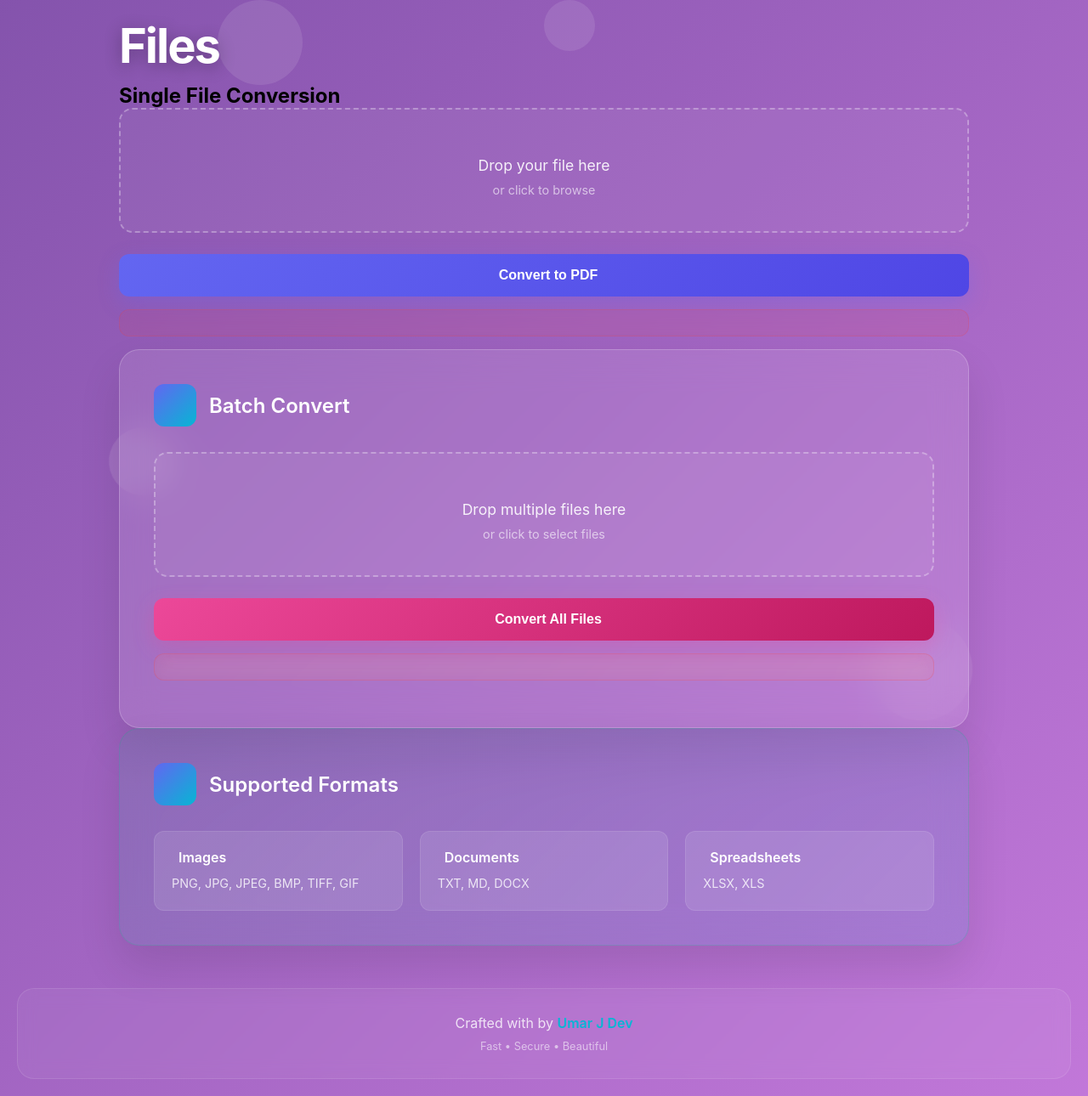
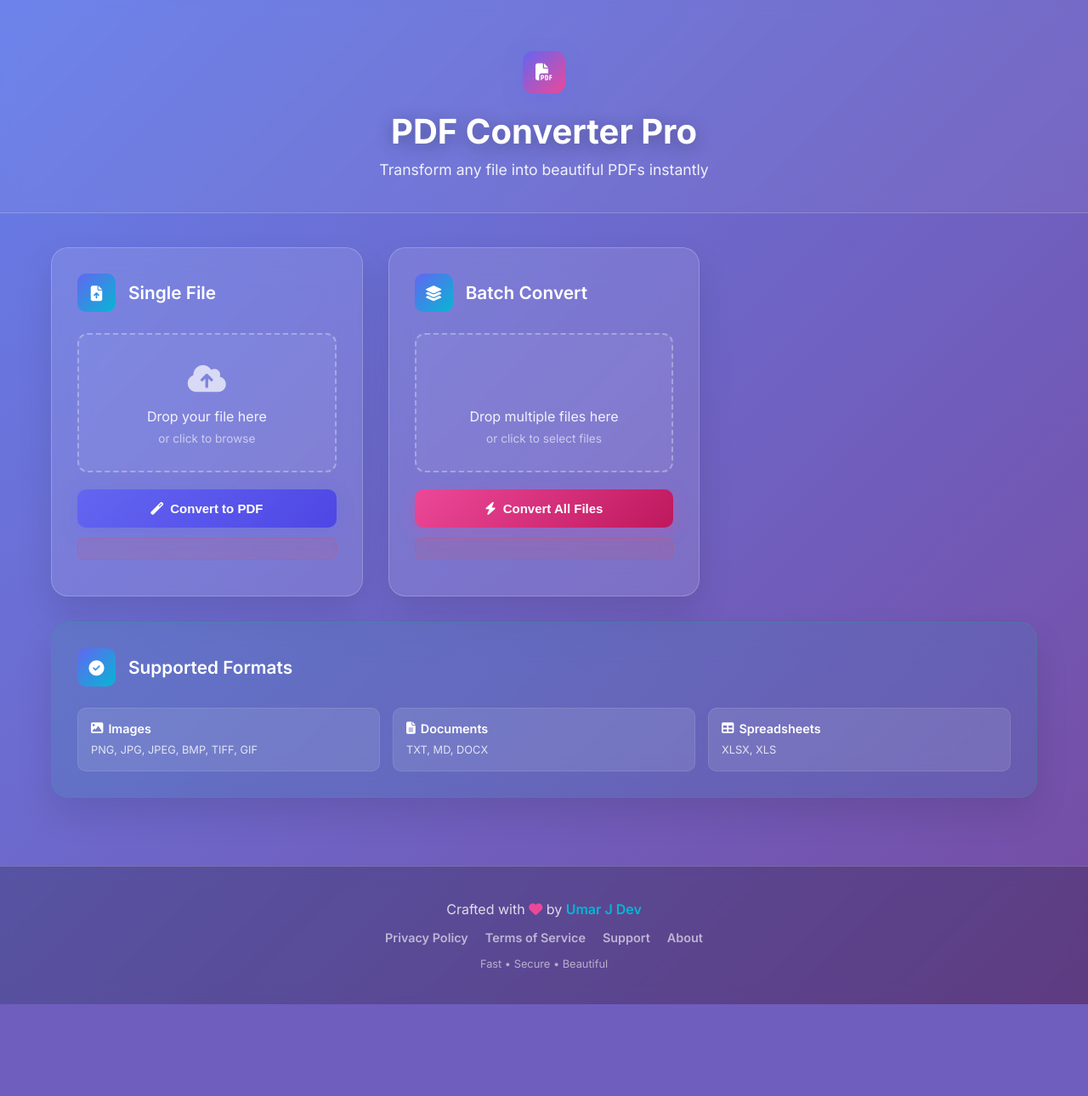
Before and after one commit to umarJ-max/ALL-File-Types-To-PDF-Convert, a Flask app: page / in a window 1280 px wide. Shown: the whole page at 85% size. After the commit the page ends 1182 px from the top, so only its background shows below. Run offline with Flask 2, Linux system fonts and the light colour scheme.

Commit message:
Mobile responsive design with optimized performance

```diff
--- a/templates/index.html
+++ b/templates/index.html
@@ -3,18 +3,16 @@
 <head>
     <meta charset="UTF-8">
     <meta name="viewport" content="width=device-width, initial-scale=1.0">
-    <title>Files</title>
+    <title>PDF Converter Pro</title>
+    <link href="https://fonts.googleapis.com/css2?family=Inter:wght@300;400;500;600;700&display=swap" rel="stylesheet">
+    <link rel="stylesheet" href="https://cdnjs.cloudflare.com/ajax/libs/font-awesome/6.4.0/css/all.min.css">
     <style>
         :root {
             --primary: #6366f1;
-            --primary-dark: #4f46e5;
             --secondary: #ec4899;
             --accent: #06b6d4;
             --success: #10b981;
-            --warning: #f59e0b;
             --error: #ef4444;
-            --dark: #0f172a;
-            --light: #f8fafc;
             --glass: rgba(255, 255, 255, 0.1);
             --glass-border: rgba(255, 255, 255, 0.2);
         }
@@ -22,66 +20,18 @@
         * { margin: 0; padding: 0; box-sizing: border-box; }
 
         body {
-            font-family: 'Inter', -apple-system, BlinkMacSystemFont, sans-serif;
-            background: linear-gradient(135deg, #667eea 0%, #764ba2 50%, #f093fb 100%);
-            background-size: 400% 400%;
-            animation: gradientShift 15s ease infinite;
+            font-family: 'Inter', sans-serif;
+            background: linear-gradient(135deg, #667eea 0%, #764ba2 100%);
             min-height: 100vh;
-            padding: 20px;
             overflow-x: hidden;
-        }
-
-        @keyframes gradientShift {
-            0% { background-position: 0% 50%; }
-            50% { background-position: 100% 50%; }
-            100% { background-position: 0% 50%; }
-        }
-
-        .floating-shapes {
-            position: fixed;
-            top: 0;
-            left: 0;
-            width: 100%;
-            height: 100%;
-            pointer-events: none;
-            z-index: 1;
-        }
-
-        .shape {
-            position: absolute;
-            background: rgba(255, 255, 255, 0.1);
-            border-radius: 50%;
-            animation: float 20s infinite linear;
-        }
-
-        .shape:nth-child(1) { width: 80px; height: 80px; left: 10%; animation-delay: 0s; }
-        .shape:nth-child(2) { width: 120px; height: 120px; left: 80%; animation-delay: 5s; }
-        .shape:nth-child(3) { width: 60px; height: 60px; left: 50%; animation-delay: 10s; }
-        .shape:nth-child(4) { width: 100px; height: 100px; left: 20%; animation-delay: 15s; }
-
-        @keyframes float {
-            0% { transform: translateY(100vh) rotate(0deg); opacity: 0; }
-            10% { opacity: 1; }
-            90% { opacity: 1; }
-            100% { transform: translateY(-100px) rotate(360deg); opacity: 0; }
-        }
-
-        .container {
-            max-width: 1000px;
-            margin: 0 auto;
-            position: relative;
-            z-index: 2;
         }
 
         .header {
             text-align: center;
-            margin-bottom: 50px;
-            animation: slideDown 1s ease-out;
-        }
-
-        @keyframes slideDown {
-            from { opacity: 0; transform: translateY(-50px); }
-            to { opacity: 1; transform: translateY(0); }
+            padding: 60px 20px 40px;
+            background: rgba(255, 255, 255, 0.05);
+            backdrop-filter: blur(10px);
+            border-bottom: 1px solid var(--glass-border);
         }
 
         .logo {
@@ -92,36 +42,41 @@
         }
 
         .logo-icon {
-            width: 60px;
-            height: 60px;
+            width: 50px;
+            height: 50px;
             background: linear-gradient(135deg, var(--primary), var(--secondary));
-            border-radius: 16px;
+            border-radius: 12px;
             display: flex;
             align-items: center;
             justify-content: center;
-            font-size: 24px;
+            font-size: 20px;
             color: white;
-            box-shadow: 0 10px 30px rgba(99, 102, 241, 0.3);
+            box-shadow: 0 8px 25px rgba(99, 102, 241, 0.3);
         }
 
         h1 {
             color: white;
-            font-size: 3.5rem;
+            font-size: 2.5rem;
             font-weight: 700;
             margin-bottom: 10px;
             text-shadow: 0 4px 20px rgba(0,0,0,0.3);
-            letter-spacing: -2px;
         }
 
         .subtitle {
             color: rgba(255, 255, 255, 0.9);
-            font-size: 1.2rem;
+            font-size: 1.1rem;
             font-weight: 400;
+        }
+
+        .container {
+            max-width: 1200px;
+            margin: 0 auto;
+            padding: 40px 20px;
         }
 
         .main-content {
             display: grid;
-            grid-template-columns: 1fr 1fr;
+            grid-template-columns: repeat(auto-fit, minmax(350px, 1fr));
             gap: 30px;
             margin-bottom: 40px;
         }
@@ -130,60 +85,51 @@
             background: var(--glass);
             backdrop-filter: blur(20px);
             border: 1px solid var(--glass-border);
-            border-radius: 24px;
-            padding: 40px;
-            box-shadow: 0 25px 50px rgba(0,0,0,0.1);
-            transition: all 0.4s cubic-bezier(0.4, 0, 0.2, 1);
-            animation: slideUp 1s ease-out;
-        }
-
-        @keyframes slideUp {
-            from { opacity: 0; transform: translateY(50px); }
-            to { opacity: 1; transform: translateY(0); }
+            border-radius: 20px;
+            padding: 30px;
+            box-shadow: 0 20px 40px rgba(0,0,0,0.1);
+            transition: transform 0.3s ease;
         }
 
         .glass-card:hover {
-            transform: translateY(-10px);
-            box-shadow: 0 35px 70px rgba(0,0,0,0.15);
-            border-color: rgba(255, 255, 255, 0.3);
+            transform: translateY(-5px);
         }
 
         .card-header {
             display: flex;
             align-items: center;
             gap: 15px;
-            margin-bottom: 30px;
+            margin-bottom: 25px;
         }
 
         .card-icon {
-            width: 50px;
-            height: 50px;
+            width: 45px;
+            height: 45px;
             background: linear-gradient(135deg, var(--primary), var(--accent));
-            border-radius: 12px;
+            border-radius: 10px;
             display: flex;
             align-items: center;
             justify-content: center;
-            font-size: 20px;
+            font-size: 18px;
             color: white;
         }
 
         .card-title {
             color: white;
-            font-size: 1.5rem;
+            font-size: 1.3rem;
             font-weight: 600;
         }
 
         .file-drop-zone {
             border: 2px dashed rgba(255, 255, 255, 0.3);
-            border-radius: 16px;
-            padding: 40px 20px;
+            border-radius: 12px;
+            padding: 30px 20px;
             text-align: center;
             background: rgba(255, 255, 255, 0.05);
             transition: all 0.3s ease;
             cursor: pointer;
-            margin-bottom: 25px;
+            margin-bottom: 20px;
             position: relative;
-            overflow: hidden;
         }
 
         .file-drop-zone:hover {
@@ -191,27 +137,21 @@
             background: rgba(255, 255, 255, 0.1);
         }
 
-        .file-drop-zone.dragover {
-            border-color: var(--accent);
-            background: rgba(6, 182, 212, 0.1);
-            transform: scale(1.02);
-        }
-
         .drop-icon {
-            font-size: 48px;
+            font-size: 36px;
             color: rgba(255, 255, 255, 0.7);
-            margin-bottom: 15px;
+            margin-bottom: 12px;
         }
 
         .drop-text {
             color: rgba(255, 255, 255, 0.9);
-            font-size: 1.1rem;
-            margin-bottom: 10px;
+            font-size: 1rem;
+            margin-bottom: 8px;
         }
 
         .drop-subtext {
             color: rgba(255, 255, 255, 0.6);
-            font-size: 0.9rem;
+            font-size: 0.85rem;
         }
 
         input[type="file"] {
@@ -223,65 +163,54 @@
         }
 
         .btn {
-            background: linear-gradient(135deg, var(--primary), var(--primary-dark));
+            background: linear-gradient(135deg, var(--primary), #4f46e5);
             color: white;
-            padding: 16px 32px;
+            padding: 14px 28px;
             border: none;
-            border-radius: 12px;
+            border-radius: 10px;
             cursor: pointer;
-            font-size: 16px;
+            font-size: 15px;
             font-weight: 600;
             transition: all 0.3s ease;
-            box-shadow: 0 8px 25px rgba(99, 102, 241, 0.3);
+            box-shadow: 0 6px 20px rgba(99, 102, 241, 0.3);
             display: inline-flex;
             align-items: center;
-            gap: 10px;
+            gap: 8px;
             width: 100%;
             justify-content: center;
         }
 
         .btn:hover {
             transform: translateY(-2px);
-            box-shadow: 0 12px 35px rgba(99, 102, 241, 0.4);
-        }
-
-        .btn:active {
-            transform: translateY(0);
-        }
-
-        .btn:disabled {
-            background: rgba(255, 255, 255, 0.2);
-            cursor: not-allowed;
-            transform: none;
-            box-shadow: none;
+            box-shadow: 0 8px 25px rgba(99, 102, 241, 0.4);
         }
 
         .btn-secondary {
             background: linear-gradient(135deg, var(--secondary), #be185d);
-            box-shadow: 0 8px 25px rgba(236, 72, 153, 0.3);
+            box-shadow: 0 6px 20px rgba(236, 72, 153, 0.3);
         }
 
         .btn-secondary:hover {
-            box-shadow: 0 12px 35px rgba(236, 72, 153, 0.4);
+            box-shadow: 0 8px 25px rgba(236, 72, 153, 0.4);
         }
 
         .loading {
             display: none;
             text-align: center;
-            margin: 20px 0;
+            margin: 15px 0;
             color: rgba(255, 255, 255, 0.9);
             font-weight: 500;
         }
 
         .loading-spinner {
             display: inline-block;
-            width: 20px;
-            height: 20px;
+            width: 18px;
+            height: 18px;
             border: 2px solid rgba(255, 255, 255, 0.3);
             border-radius: 50%;
             border-top-color: white;
-            animation: spin 1s ease-in-out infinite;
-            margin-right: 10px;
+            animation: spin 1s linear infinite;
+            margin-right: 8px;
         }
 
         @keyframes spin {
@@ -290,12 +219,11 @@
 
         .error {
             color: var(--error);
-            margin: 15px 0;
-            padding: 15px;
+            margin: 12px 0;
+            padding: 12px;
             background: rgba(239, 68, 68, 0.1);
-            border-radius: 12px;
+            border-radius: 8px;
             border: 1px solid rgba(239, 68, 68, 0.2);
-            backdrop-filter: blur(10px);
         }
 
         .formats-card {
@@ -306,42 +234,41 @@
 
         .formats-grid {
             display: grid;
-            grid-template-columns: repeat(auto-fit, minmax(200px, 1fr));
-            gap: 20px;
-            margin-top: 20px;
+            grid-template-columns: repeat(auto-fit, minmax(180px, 1fr));
+            gap: 15px;
+            margin-top: 15px;
         }
 
         .format-item {
             background: rgba(255, 255, 255, 0.1);
-            padding: 20px;
-            border-radius: 12px;
+            padding: 15px;
+            border-radius: 10px;
             border: 1px solid rgba(255, 255, 255, 0.1);
         }
 
         .format-title {
             color: white;
             font-weight: 600;
-            margin-bottom: 10px;
+            margin-bottom: 8px;
             display: flex;
             align-items: center;
-            gap: 8px;
+            gap: 6px;
+            font-size: 0.9rem;
         }
 
         .format-list {
             color: rgba(255, 255, 255, 0.8);
-            font-size: 0.9rem;
-            line-height: 1.5;
+            font-size: 0.8rem;
+            line-height: 1.4;
         }
 
         footer {
             text-align: center;
-            margin-top: 50px;
-            padding: 30px;
+            padding: 40px 20px;
+            background: rgba(0, 0, 0, 0.2);
+            backdrop-filter: blur(10px);
+            border-top: 1px solid var(--glass-border);
             color: rgba(255, 255, 255, 0.8);
-            background: rgba(255, 255, 255, 0.05);
-            border-radius: 20px;
-            backdrop-filter: blur(10px);
-            border: 1px solid rgba(255, 255, 255, 0.1);
         }
 
         footer a {
@@ -355,31 +282,107 @@
             color: white;
         }
 
+        .footer-links {
+            margin-top: 15px;
+            display: flex;
+            justify-content: center;
+            gap: 20px;
+            flex-wrap: wrap;
+        }
+
+        .footer-links a {
+            color: rgba(255, 255, 255, 0.6);
+            font-size: 0.9rem;
+        }
+
+        /* Mobile Responsive */
         @media (max-width: 768px) {
-            .container { padding: 10px; }
-            .main-content { grid-template-columns: 1fr; gap: 20px; }
-            h1 { font-size: 2.5rem; }
-            .glass-card { padding: 25px; }
-            .formats-grid { grid-template-columns: 1fr; }
+            .header {
+                padding: 40px 15px 30px;
+            }
+
+            h1 {
+                font-size: 2rem;
+            }
+
+            .subtitle {
+                font-size: 1rem;
+            }
+
+            .container {
+                padding: 20px 15px;
+            }
+
+            .main-content {
+                grid-template-columns: 1fr;
+                gap: 20px;
+            }
+
+            .glass-card {
+                padding: 20px;
+            }
+
+            .file-drop-zone {
+                padding: 20px 15px;
+            }
+
+            .drop-icon {
+                font-size: 28px;
+            }
+
+            .formats-grid {
+                grid-template-columns: 1fr;
+            }
+
+            .footer-links {
+                flex-direction: column;
+                gap: 10px;
+            }
+        }
+
+        @media (max-width: 480px) {
+            .header {
+                padding: 30px 10px 20px;
+            }
+
+            h1 {
+                font-size: 1.8rem;
+            }
+
+            .container {
+                padding: 15px 10px;
+            }
+
+            .glass-card {
+                padding: 15px;
+            }
+
+            .btn {
+                padding: 12px 20px;
+                font-size: 14px;
+            }
         }
     </style>
 </head>
 <body>
-    <div class="floating-shapes">
-        <div class="shape"></div>
-        <div class="shape"></div>
-        <div class="shape"></div>
-        <div class="shape"></div>
+    <div class="header">
+        <div class="logo">
+            <div class="logo-icon">
+                <i class="fas fa-file-pdf"></i>
+            </div>
+        </div>
+        <h1>PDF Converter Pro</h1>
+        <p class="subtitle">Transform any file into beautiful PDFs instantly</p>
     </div>
 
     <div class="container">
-        <h1>Files</h1>
-
-        <div class="section">
-            <h2>Single File Conversion</h2>
-            <form id="singleForm" enctype="multipart/form-data">
-                <div class="file-input">
-                    <input type="file" id="singleFile" name="file" accept=".png,.jpg,.jpeg,.bmp,.tiff,.gif,.txt,.md,.docx,.xlsx,.xls">
+        <div class="main-content">
+            <div class="glass-card">
+                <div class="card-header">
+                    <div class="card-icon">
+                        <i class="fas fa-file-upload"></i>
+                    </div>
+                    <h2 class="card-title">Single File</h2>
                 </div>
 
                 <form id="singleForm" enctype="multipart/form-data">
@@ -475,32 +478,40 @@
 
     <footer>
         <p>Crafted with <i class="fas fa-heart" style="color: #ec4899;"></i> by <a href="#">Umar J Dev</a></p>
-        <p style="margin-top: 10px; font-size: 0.8rem; opacity: 0.7;">Fast • Secure • Beautiful</p>
+        <div class="footer-links">
+            <a href="#">Privacy Policy</a>
+            <a href="#">Terms of Service</a>
+            <a href="#">Support</a>
+            <a href="#">About</a>
+        </div>
+        <p style="margin-top: 15px; font-size: 0.8rem; opacity: 0.7;">Fast • Secure • Beautiful</p>
     </footer>
 
     <script>
-        // Enhanced drag and drop functionality
         function setupDragAndDrop(dropZone, fileInput) {
             ['dragenter', 'dragover', 'dragleave', 'drop'].forEach(eventName => {
-                dropZone.addEventListener(eventName, preventDefaults, false);
+                dropZone.addEventListener(eventName, e => {
+                    e.preventDefault();
+                    e.stopPropagation();
+                }, false);
             });
 
-            function preventDefaults(e) {
-                e.preventDefault();
-                e.stopPropagation();
-            }
-
             ['dragenter', 'dragover'].forEach(eventName => {
-                dropZone.addEventListener(eventName, () => dropZone.classList.add('dragover'), false);
+                dropZone.addEventListener(eventName, () => {
+                    dropZone.style.borderColor = 'rgba(6, 182, 212, 0.8)';
+                    dropZone.style.background = 'rgba(6, 182, 212, 0.1)';
+                }, false);
             });
 
             ['dragleave', 'drop'].forEach(eventName => {
-                dropZone.addEventListener(eventName, () => dropZone.classList.remove('dragover'), false);
+                dropZone.addEventListener(eventName, () => {
+                    dropZone.style.borderColor = 'rgba(255, 255, 255, 0.3)';
+                    dropZone.style.background = 'rgba(255, 255, 255, 0.05)';
+                }, false);
             });
 
             dropZone.addEventListener('drop', (e) => {
-                const dt = e.dataTransfer;
-                const files = dt.files;
+                const files = e.dataTransfer.files;
                 fileInput.files = files;
                 updateDropZoneText(dropZone, files);
             }, false);
@@ -516,7 +527,6 @@
             }
         }
 
-        // Setup drag and drop for both zones
         const singleDropZone = document.querySelector('#singleForm .file-drop-zone');
         const batchDropZone = document.querySelector('#batchForm .file-drop-zone');
         const singleFileInput = document.getElementById('singleFile');
@@ -525,7 +535,6 @@
         setupDragAndDrop(singleDropZone, singleFileInput);
         setupDragAndDrop(batchDropZone, batchFileInput);
 
-        // File input change handlers
         singleFileInput.addEventListener('change', (e) => {
             updateDropZoneText(singleDropZone, e.target.files);
         });
@@ -534,7 +543,6 @@
             updateDropZoneText(batchDropZone, e.target.files);
         });
 
-        // Form submission handlers
         document.getElementById('singleForm').addEventListener('submit', async (e) => {
             e.preventDefault();
             const formData = new FormData();
@@ -565,7 +573,6 @@
                     a.click();
                     window.URL.revokeObjectURL(url);
 
-                    // Reset form
                     document.getElementById('singleFile').value = '';
                     const dropText = singleDropZone.querySelector('.drop-text');
                     const dropSubtext = singleDropZone.querySelector('.drop-subtext');
@@ -614,7 +621,6 @@
                     a.click();
                     window.URL.revokeObjectURL(url);
 
-                    // Reset form
                     document.getElementById('batchFiles').value = '';
                     const dropText = batchDropZone.querySelector('.drop-text');
                     const dropSubtext = batchDropZone.querySelector('.drop-subtext');
```
